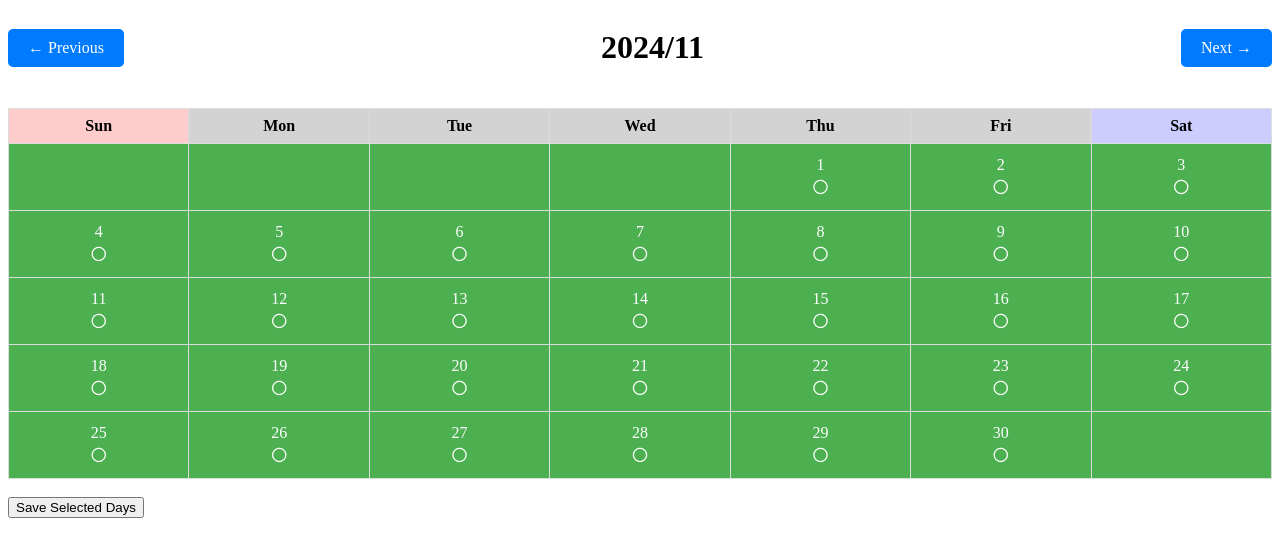
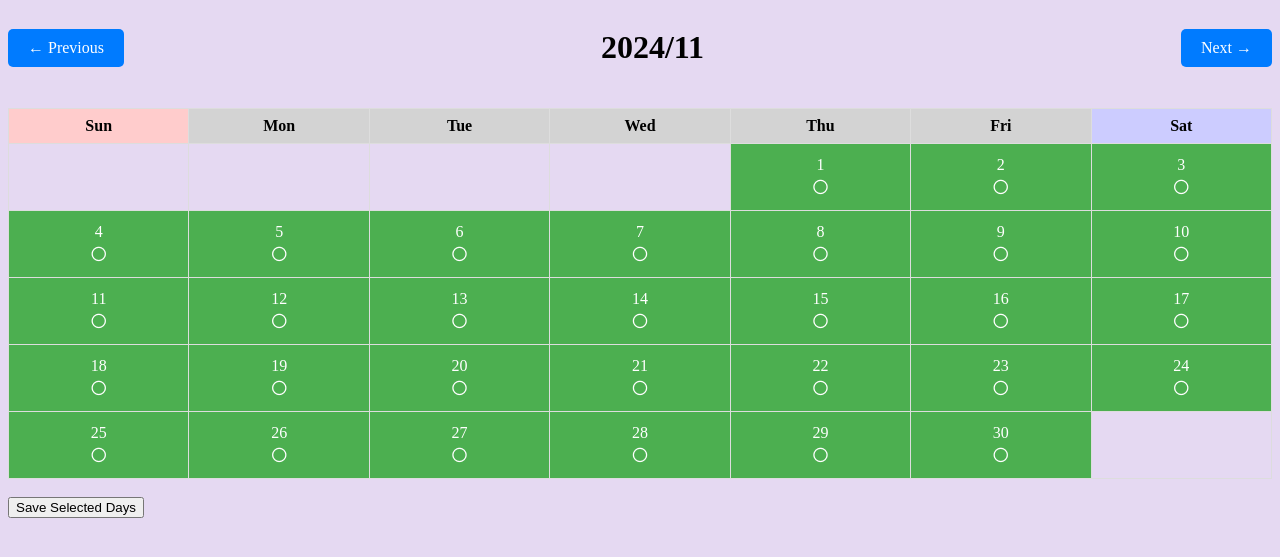
Before and after one commit to Raichi17/task-assigner, a Flask app: page / in a window 1280 px wide. Shown: the top 557 px of the page. Run offline with Flask 3, Linux system fonts and the light colour scheme.

Commit message:
cssファイルを分離

```diff
--- /dev/null
+++ b/app/static/base.css
@@ -0,0 +1,4 @@
+
+body {
+    background-color: #E5D9F2;
+}
--- a/app/static/styles.css
+++ b/app/static/input_calender.css
@@ -1,3 +1,4 @@
+
 table {
     border-collapse: collapse;
     width: 100%;
--- a/app/templates/index.html
+++ b/app/templates/index.html
@@ -4,7 +4,8 @@
     <meta charset="UTF-8">
     <meta name="viewport" content="width=device-width, initial-scale=1.0">
     <title>Calendar Selector</title>
-    <link rel="stylesheet" href="{{ url_for('static', filename='styles.css') }}">
+    <link rel="stylesheet" href="{{ url_for('static', filename='base.css') }}">
+    <link rel="stylesheet" href="{{ url_for('static', filename='input_calender.css') }}">
 </head>
 <body>
     <div class="header">
@@ -28,15 +29,16 @@
             {% for i in range(0, days|length, 7) %}
             <tr>
                 {% for day in days[i:i+7] %}
-                <td id="day-{{ day }}" class="day green" onclick="toggleSelection({{ day }})">
-                <!-- {% if j == 0 %} sunday {% elif j == 6 %} saturday {% endif %}" onclick="toggleSelection({{ day }})"> -->
                     {% if day %}
-                        {{ day }}<br>〇
-                        <input type="checkbox" name="days" value="green" id="checkbox-{{ day }}" style="display:none;">
+                        <td id="day-{{ day }}" class="day green" onclick="toggleSelection({{ day }})">
+                            {{ day }}<br>〇
+                            <input type="checkbox" name="days" value="green" id="checkbox-{{ day }}" style="display:none;">
+                        </td>
                     {% else %}
-                        &nbsp;
+                        <td id="day-blank" >
+                            &nbsp;
+                        </td>
                     {% endif %}
-                </td>
                 {% endfor %}
             </tr>
             {% endfor %}
```
